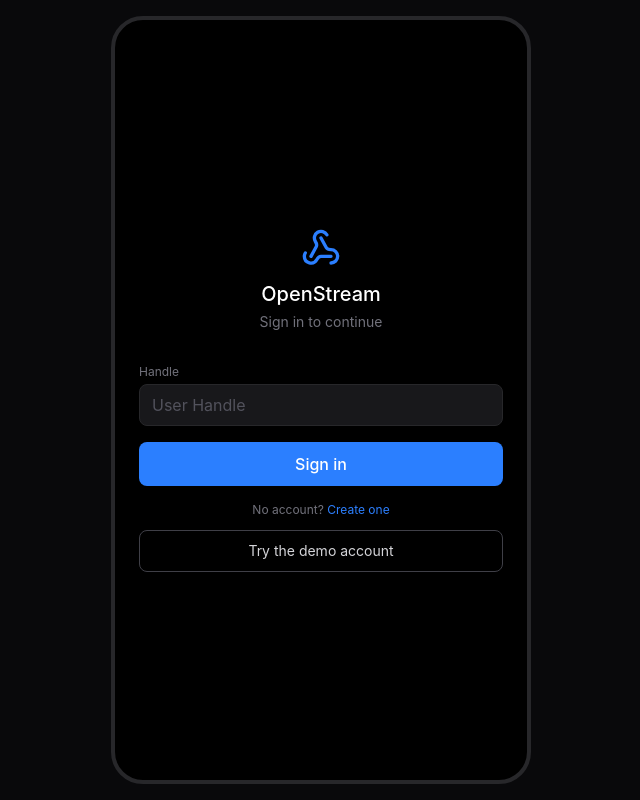
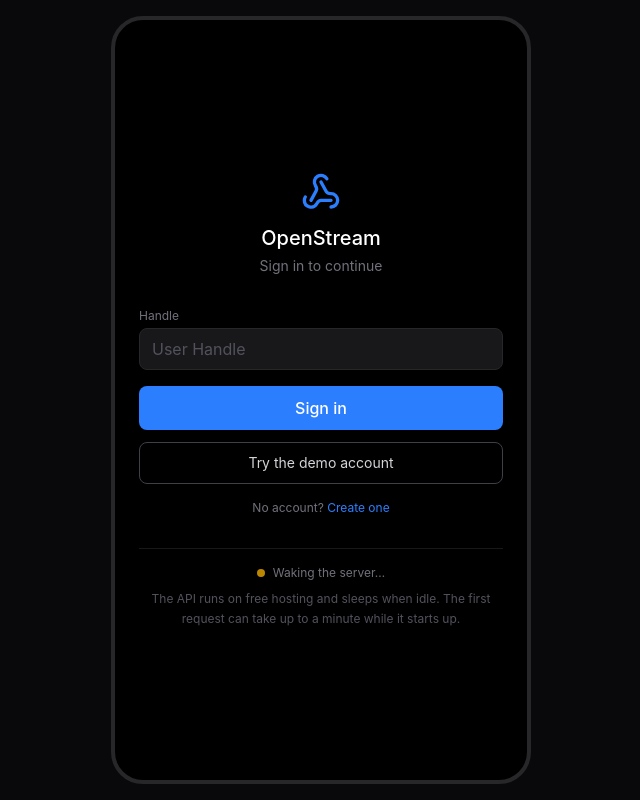
Before and after one commit to anutej-kardele/OpenStream, a React (Vite) app: page /login in a window 1280 px wide. Shown: the whole page, without its empty margins (319-959 px from the left). Built offline with nearby package versions, Linux system fonts and the light colour scheme; no server answers.

Commit message:
Add server status indicator to login screen

```diff
--- a/src/api.js
+++ b/src/api.js
@@ -45,3 +45,4 @@ export const getFollowCounts = (userId) => request(`/api/users/${userId}/follow-
 export const searchUsers = (q) => request(`/api/users/search?q=${encodeURIComponent(q)}`)
 
 export const getSuggestions = (userId) => request(`/api/users/suggestions?userId=${userId}`)
+export const getHealth = () => request('/api/health')
--- a/src/pages/Login.jsx
+++ b/src/pages/Login.jsx
@@ -1,18 +1,45 @@
-import { useState } from 'react'
-import { useNavigate } from 'react-router-dom'
+import { useEffect, useState } from 'react'
+import { useNavigate, Link } from 'react-router-dom'
+import { Webhook } from 'lucide-react'
 import { useAuth } from '../context/AuthContext'
-import { Webhook } from 'lucide-react'
-import { Link } from 'react-router-dom'
+import { getHealth } from '../api'
 
 export default function Login() {
     const [handle, setHandle] = useState('')
     const [error, setError] = useState('')
     const [submitting, setSubmitting] = useState(false)
+    const [serverStatus, setServerStatus] = useState('waking')
+
     const { login } = useAuth()
     const navigate = useNavigate()
 
-    const submit = async () => {
-        if (!handle.trim()) {
+    // Poll the API until it responds. On a cold start this can take
+    // up to a minute while the container boots.
+    useEffect(() => {
+        let cancelled = false
+        let attempts = 0
+
+        const check = async () => {
+            try {
+                await getHealth()
+                if (!cancelled) setServerStatus('ready')
+            } catch {
+                if (cancelled) return
+                attempts += 1
+                if (attempts >= 12) {
+                    setServerStatus('unreachable')
+                } else {
+                    setTimeout(check, 5000)
+                }
+            }
+        }
+
+        check()
+        return () => { cancelled = true }
+    }, [])
+
+    const signIn = async (value) => {
+        if (!value.trim()) {
             setError('Enter a handle')
             return
         }
@@ -21,7 +48,7 @@ export default function Login() {
         setSubmitting(true)
 
         try {
-            await login(handle.trim())
+            await login(value.trim())
             navigate('/feed', { replace: true })
         } catch (err) {
             setError(err.message)
@@ -29,6 +56,23 @@ export default function Login() {
             setSubmitting(false)
         }
     }
+
+    const tryDemo = () => {
+        setHandle('sara')
+        signIn('sara')
+    }
+
+    const statusDot = {
+        waking: 'bg-amber-400',
+        ready: 'bg-green-500',
+        unreachable: 'bg-red-500',
+    }[serverStatus]
+
+    const statusText = {
+        waking: 'Waking the server…',
+        ready: 'Server ready',
+        unreachable: 'Server unreachable',
+    }[serverStatus]
 
     return (
         <div className="flex-1 flex flex-col justify-center px-6">
@@ -38,11 +82,13 @@ export default function Login() {
                 <p className="text-sm text-zinc-500 mt-1">Sign in to continue</p>
             </div>
 
-            <label className="text-xs text-zinc-500">Handle</label>
+            <label htmlFor="handle" className="text-xs text-zinc-500">Handle</label>
             <input
+                id="handle"
+                name="handle"
                 value={handle}
                 onChange={(e) => { setHandle(e.target.value); setError('') }}
-                onKeyDown={(e) => e.key === 'Enter' && submit()}
+                onKeyDown={(e) => e.key === 'Enter' && signIn(handle)}
                 placeholder="User Handle"
                 className="w-full mt-1 mb-4 px-3 py-2 rounded-lg bg-zinc-900 text-white
                    placeholder:text-zinc-600 outline-none border border-zinc-800"
@@ -51,36 +97,41 @@ export default function Login() {
             {error && <p className="text-xs text-red-400 mb-3">{error}</p>}
 
             <button
-                onClick={submit}
+                onClick={() => signIn(handle)}
                 disabled={submitting}
                 className="w-full py-2.5 rounded-lg bg-blue-500 text-white font-medium disabled:opacity-40"
             >
                 {submitting ? 'Signing in…' : 'Sign in'}
             </button>
 
-            <p className="text-xs text-zinc-500 text-center mt-4">
-                No account? <Link to="/signup" className="text-blue-500">Create one</Link>
-            </p>
-
             <button
-                onClick={async () => {
-                    setError('')
-                    setHandle('sara')
-                    setSubmitting(true)
-                    try {
-                        await login('sara')
-                        navigate('/feed', { replace: true })
-                    } catch (err) {
-                        setError(err.message)
-                    } finally {
-                        setSubmitting(false)
-                    }
-                }}
+                onClick={tryDemo}
                 disabled={submitting}
                 className="w-full mt-3 py-2.5 rounded-lg border border-zinc-700 text-zinc-300 text-sm disabled:opacity-40"
             >
                 Try the demo account
             </button>
+
+            <p className="text-xs text-zinc-500 text-center mt-4">
+                No account? <Link to="/signup" className="text-blue-500">Create one</Link>
+            </p>
+
+            <div className="mt-8 pt-4 border-t border-zinc-900">
+                <div className="flex items-center justify-center gap-2">
+                    <span
+                        className={`w-2 h-2 rounded-full ${statusDot} ${serverStatus === 'waking' ? 'animate-pulse' : ''
+                            }`}
+                    />
+                    <span className="text-xs text-zinc-500">{statusText}</span>
+                </div>
+
+                {serverStatus !== 'ready' && (
+                    <p className="text-xs text-zinc-600 text-center mt-2 leading-relaxed">
+                        The API runs on free hosting and sleeps when idle.
+                        The first request can take up to a minute while it starts up.
+                    </p>
+                )}
+            </div>
         </div>
     )
 }
```
